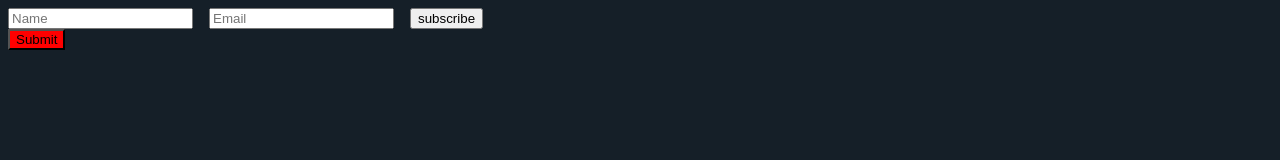
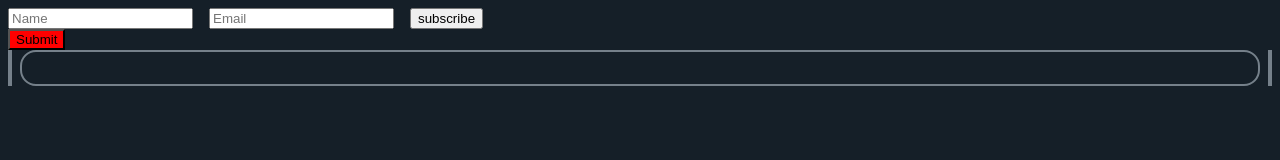
Before and after one commit to K1s4la/form-flex-mock, a plain HTML site: page index.html in a window 1280 px wide. Drawn offline with Linux system fonts and the light colour scheme.

Commit message:
added nice search thing almost

```diff
--- a/styles.css
+++ b/styles.css
@@ -5,6 +5,15 @@ body{
 .wrapper{
     display:flex;
     gap:8px;
+}
+.item{
+   height:32px;
+   border:2px solid hsl(210deg 8% 50%);
+}
+.item.strech{
+    width:300px;
+    flex-grow:1;
+    border-radius:16px;
 }
 form {
     display:flex;
```
